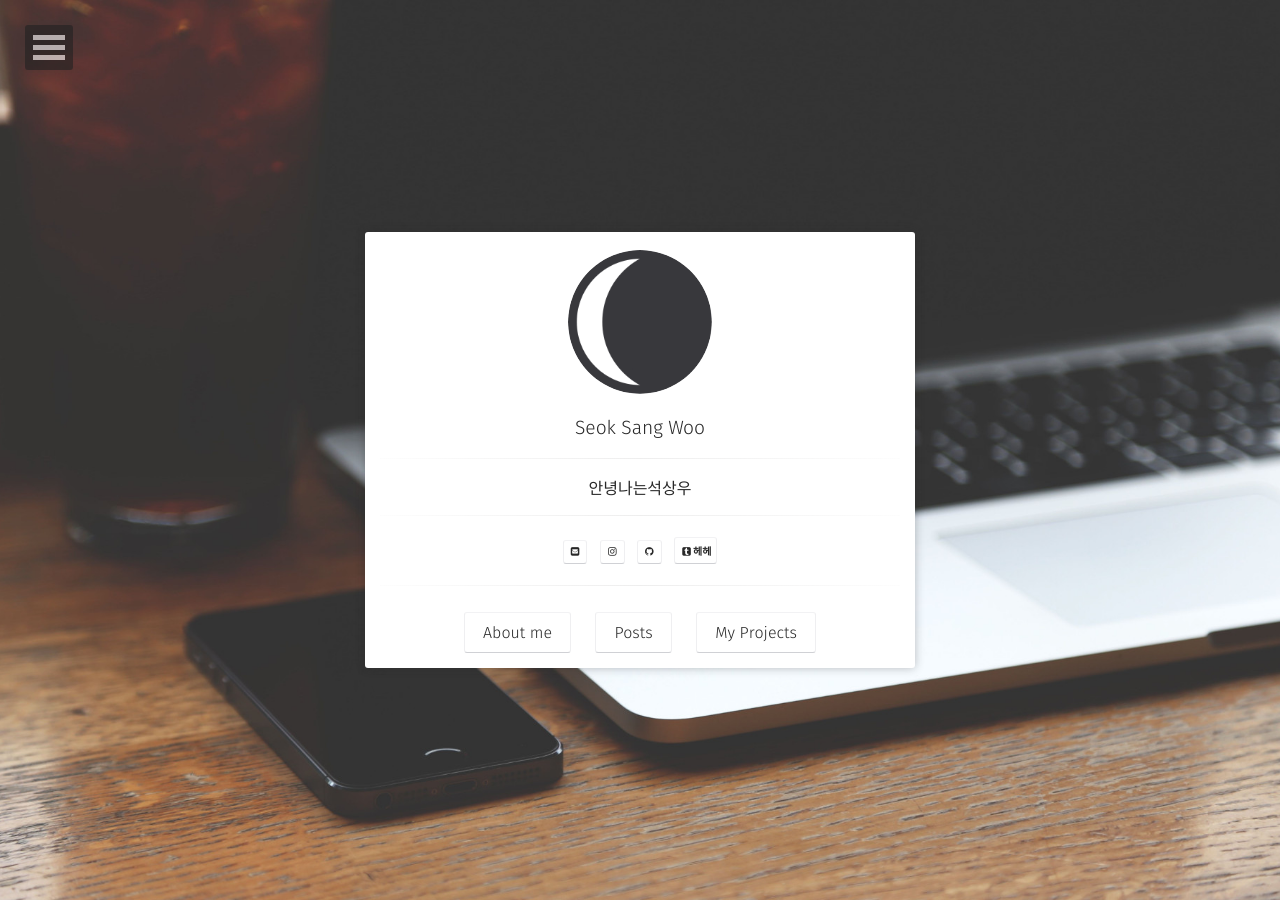
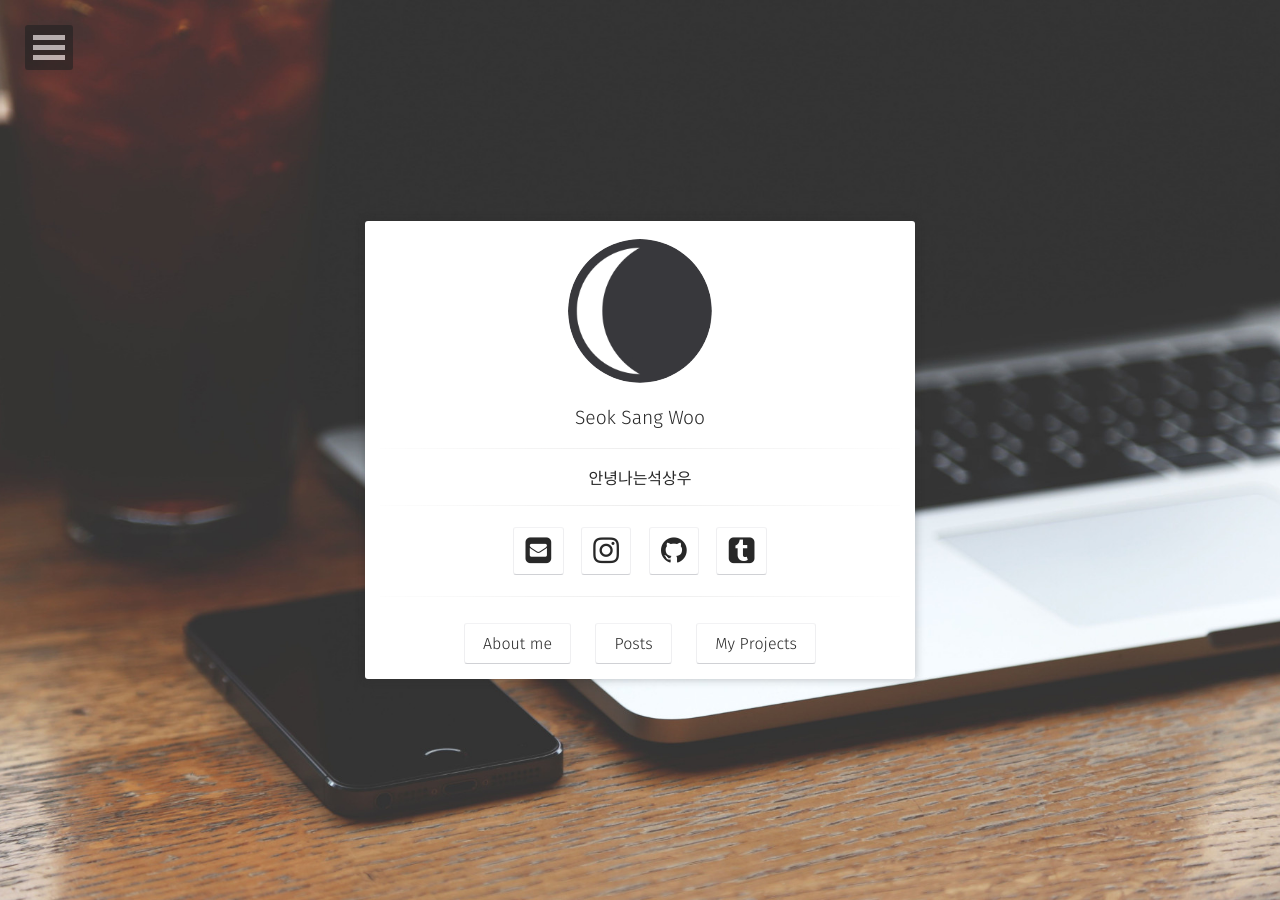
Before and after one commit to sangwoo24/sangwoo24.github.io, a Jekyll site: the page built from index.html, in a window 1280 px wide. Built offline with Jekyll 4.4.1, drawn with Linux system fonts in a browser that asks for light colours; some web fonts are replaced.

Commit message:
Revert "Github.io 이미지 버튼 테스트"
This reverts commit 7e036b27fb51749cb173d729fbba87a6bbc98165.

```diff
--- a/_includes/social-links.html
+++ b/_includes/social-links.html
@@ -1,5 +1,5 @@
                     <hr class="hr-line">
-                    <h3 class="title" style="font-size:10px;">
+                    <h3 class="title" style="font-size:30px;">
                         {% if site.email %}<a class="social-btn" href="mailto:{{ site.email }}" target="_blank" rel="noopener noreferrer"><i class="fa fa-fw fa-envelope-square"></i></a>{% endif %}
                         {% if site.twitter %}<a class="social-btn" href="http://twitter.com/{{ site.twitter }}" target="_blank" rel="noopener noreferrer"><i class="fa fa-fw fa-twitter-square"></i></a>{% endif %}
                         {% if site.facebook %}<a class="social-btn" href="http://facebook.com/{{ site.facebook }}" target="_blank" rel="noopener noreferrer"><i class="fa fa-fw fa-facebook-square"></i></a>{% endif %}
@@ -25,5 +25,5 @@
                         {% if site.keybase %}<a class="social-btn" href="https://keybase.io/{{ site.keybase }}" target="_blank" rel="noopener noreferrer"><i class="fa fa-fw fa-key"></i></a>{% endif %}
                         {% if site.xmpp %}<a class="social-btn" href="xmpp:{{ site.xmpp }}" target="_blank" rel="noopener noreferrer"><i class="fa fa-fw fa-lightbulb-o"></i></a>{% endif %}
                         {% if site.hackernews %}<a class="social-btn" href="https://news.ycombinator.com/user?id={{ site.hackernews }}" target="_blank" rel="noopener noreferrer"><i class="fa fa-fw fa-hacker-news"></i></a>{% endif %}
-                        {% if site.tistory %}<a class="social-btn" href="https://{{site.tistory}}.tistory.com" target="_blank" rel="noopener noreferrer"><i class="fa fa-fw fa-tumblr-square"></i>헤헤</a>{% endif %}
+                        {% if site.tistory %}<a class="social-btn" href="https://{{site.tistory}}.tistory.com" target="_blank" rel="noopener noreferrer"><i class="fa fa-fw fa-tumblr-square"></i></a>{% endif %}
                     </h3>
```
